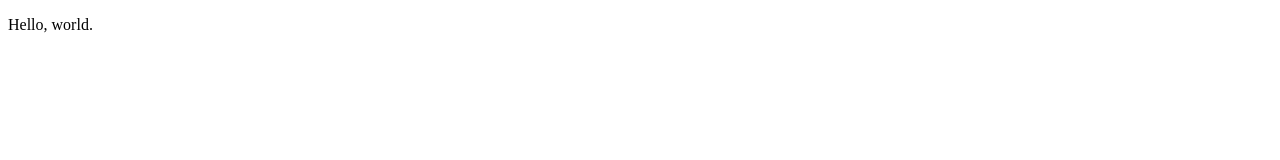
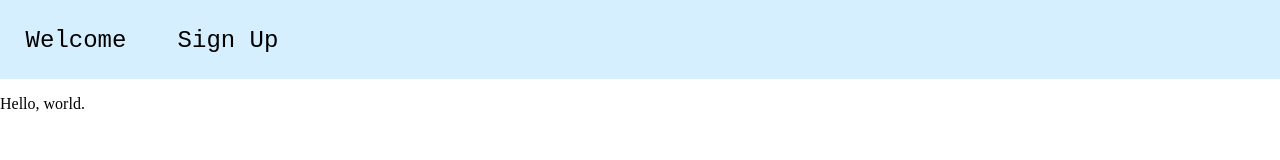
Before and after one commit to evanjelica/Environeers, a plain HTML site: page front-end/index.html in a window 1280 px wide. Drawn offline with Linux system fonts and the light colour scheme.

Commit message:
Added CSS and navbar basics

```diff
--- a/front-end/index.css
+++ b/front-end/index.css
@@ -0,0 +1,52 @@
+li{
+    list-style-type: none;
+    margin: 2vw 0;
+
+    font-size: 3vh;
+  }
+
+  a{
+    text-decoration: none;
+    color: black;
+    font-family: monospace;
+
+    padding: 2vw;
+  }
+
+  nav{
+    width: 100vw;
+    background-color: #D6EFFF;
+  }
+
+  ul{
+    display: block;
+    margin: 0;
+    padding: 0;
+
+    display: flex;
+  }
+
+  body{
+    margin: 0;
+  }
+
+  button{
+    display: none;
+  }
+
+  a:hover{
+    background-color: #C6E9FF;
+  }
+
+  @media only screen and (max-width: 500px) {
+    ul{
+      flex-direction: column;
+    }
+
+    a{
+      display: block;
+    }
+
+    li{
+      margin: 0;
+    }
--- a/front-end/index.html
+++ b/front-end/index.html
@@ -5,6 +5,16 @@
         <link rel="stylesheet" href="index.css">
     </head>
     <body>
+        <nav>
+            <ul>
+                <li>
+                    <a href="index.html">Welcome</a>
+                </li>
+                <li>
+                    <a>Sign Up</a>
+                </li>
+            </ul>
+        </nav>
         <p>Hello, world.</p>
     </body>
 </html>
```
